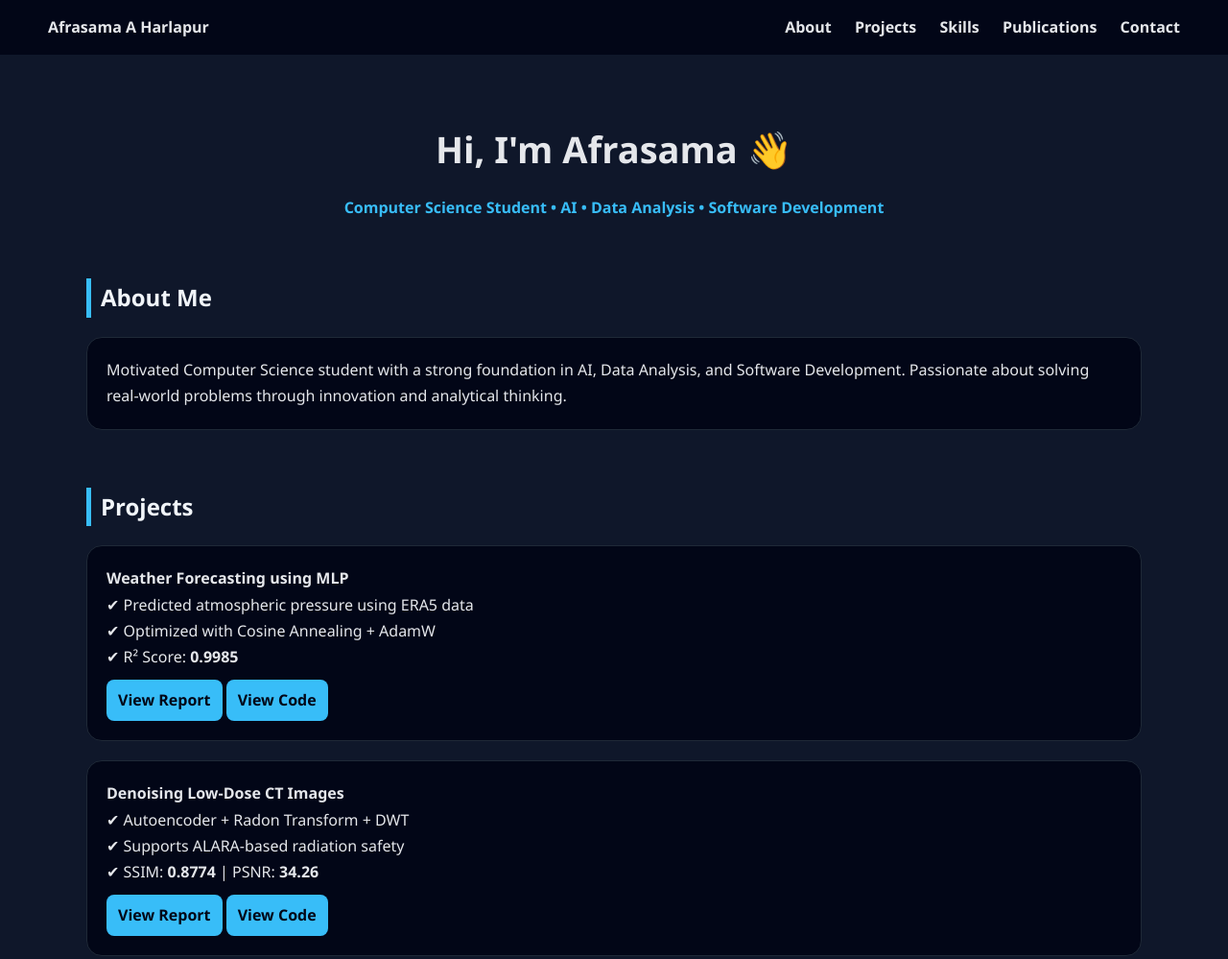
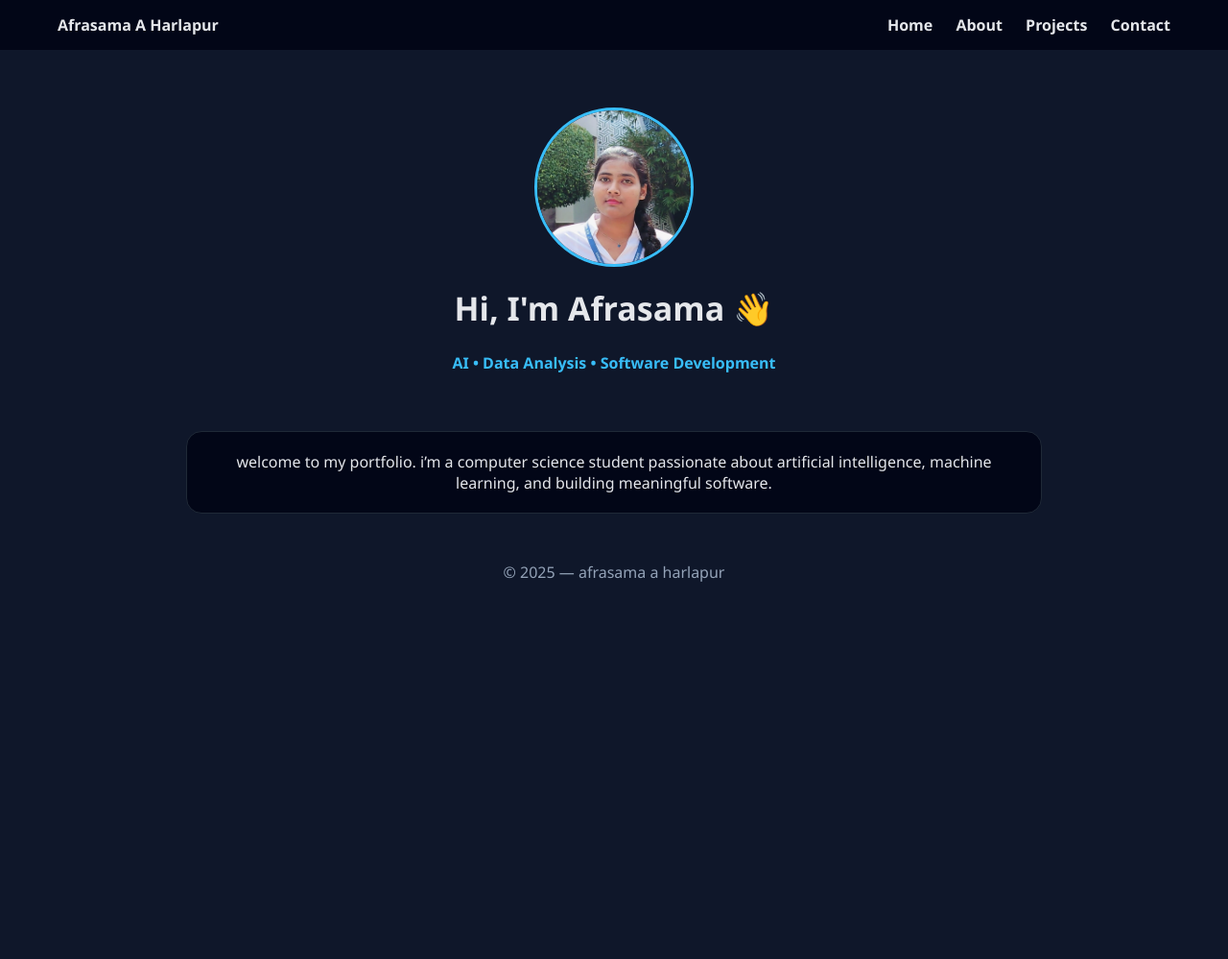
Before and after one commit to Afrasama/Afrasama.github.io, a plain HTML site: page index.html in a window 1280 px wide. Shown: the top 999 px of the page at 96% size. After the commit the page ends 800 px from the top, so only its background shows below. Drawn offline with Linux system fonts and the light colour scheme.

Commit message:
first commit

```diff
--- a/index.html
+++ b/index.html
@@ -2,24 +2,20 @@
 <html lang="en">
 <head>
 <meta charset="UTF-8">
-  <title>Afrasama A Harlapur | Portfolio</title>
+<title>Afrasama A Harlapur</title>
 
 <style>
 body{
   margin:0;
-      font-family: 'Segoe UI', Roboto, Arial;
+  font-family:Segoe UI, Arial;
   background:#0f172a;
   color:#e5e7eb;
-      line-height:1.7;
 }
 
 /* navbar */
 nav{
   background:#020617;
-      padding:15px 50px;
-      position:sticky;
-      top:0;
-      z-index:10;
+  padding:15px 60px;
   display:flex;
   justify-content:space-between;
   align-items:center;
@@ -30,78 +26,52 @@
   text-decoration:none;
   font-weight:600;
 }
-    nav a:hover{
-      color:#38bdf8;
+nav a:hover{ color:#38bdf8; }
+
+/* hero section */
+.hero{
+  max-width:1000px;
+  margin:60px auto;
+  text-align:center;
 }
-
-    /* container */
-    .container{
-      max-width:1100px;
-      margin:auto;
-      padding:40px 20px;
-    }
-
-    /* hero */
-    .hero{
-      text-align:center;
-      margin-top:20px;
+.hero img{
+  width:160px;
+  height:160px;
+  border-radius:50%;
+  border:3px solid #38bdf8;
 }
 .hero h1{
-      font-size:38px;
-      margin-bottom:10px;
+  font-size:34px;
+  margin-top:15px;
 }
 .tag{
   color:#38bdf8;
   font-weight:600;
+  margin-top:5px;
 }
 
-    /* section */
-    h2{
-      margin-top:60px;
-      color:#f1f5f9;
-      border-left:5px solid #38bdf8;
-      padding-left:10px;
-    }
-
-    /* cards */
+/* card */
 .card{
+  max-width:850px;
+  margin:30px auto;
   background:#020617;
   border:1px solid #1f2937;
   border-radius:16px;
   padding:20px;
-      margin-top:20px;
-      transition:0.3s;
+  text-align:center;
 }
 .card:hover{
-      transform:translateY(-4px);
   border-color:#38bdf8;
-      box-shadow:0 10px 25px rgba(0,0,0,0.4);
-    }
-
-    .cta{
-      background:#38bdf8;
-      color:#020617;
-      font-weight:600;
-      padding:8px 12px;
-      border-radius:8px;
-      text-decoration:none;
-      display:inline-block;
-      margin-top:10px;
-    }
-
-    .cta:hover{
-      background:#7dd3fc;
+  transform:translateY(-3px);
+  transition:0.3s;
 }
 
 footer{
   text-align:center;
-      margin-top:50px;
+  color:#94a3b8;
   padding:20px;
-      color:#94a3b8;
 }
-
 </style>
-
 </head>
 
 <body>
@@ -109,83 +79,26 @@
 <nav>
   <div><b>Afrasama A Harlapur</b></div>
   <div>
-    <a href="#about">About</a>
-    <a href="#projects">Projects</a>
-    <a href="#skills">Skills</a>
-    <a href="#publications">Publications</a>
-    <a href="#contact">Contact</a>
+    <a href="index.html">Home</a>
+    <a href="about.html">About</a>
+    <a href="projects.html">Projects</a>
+    <a href="contact.html">Contact</a>
   </div>
 </nav>
 
-<div class="container">
-
 <div class="hero">
+  <img src="image.jpg" alt="Profile Photo">
   <h1>Hi, I'm Afrasama 👋</h1>
-    <p class="tag">Computer Science Student • AI • Data Analysis • Software Development</p>
-  </div>
-
-  <!-- about -->
-  <h2 id="about">About Me</h2>
-  <div class="card">
-    Motivated Computer Science student with a strong foundation in AI, Data Analysis, and Software Development.
-    Passionate about solving real-world problems through innovation and analytical thinking.
-  </div>
-
-  <!-- projects -->
-  <h2 id="projects">Projects</h2>
-
-  <div class="card">
-    <b>Weather Forecasting using MLP</b><br>
-    ✔ Predicted atmospheric pressure using ERA5 data<br>
-    ✔ Optimized with Cosine Annealing + AdamW<br>
-    ✔ R² Score: <b>0.9985</b><br>
-    <a class="cta" href="reports/Multilayer_Perceptron_using_MLP.pdf" target="_blank">View Report</a>
-    <a class="cta" href="#">View Code</a>
+  <div class="tag">AI • Data Analysis • Software Development</div>
 </div>
 
 <div class="card">
-    <b>Denoising Low-Dose CT Images</b><br>
-    ✔ Autoencoder + Radon Transform + DWT<br>
-    ✔ Supports ALARA-based radiation safety<br>
-    ✔ SSIM: <b>0.8774</b> | PSNR: <b>34.26</b><br>
-    <a class="cta" href="reports/CT.pdf" target="_blank">View Report</a>
-    <a class="cta" href="#">View Code</a>
-  </div>
-
-  <div class="card">
-    <b>Adverse Drug Reaction Prediction using ProGen</b><br>
-    ✔ Deep Learning + Protein-Drug Modeling<br>
-    ✔ FFNN • CNN • GNN • Transformers<br>
-    <a class="cta" href="reports/Revised_Prediction_ADR_drugs.pdf" target="_blank">View Report</a>
-    <a class="cta" href="#">View Code</a>
-  </div>
-
-  <!-- skills -->
-  <h2 id="skills">Skills</h2>
-  <div class="card">
-    <b>Programming:</b> Python, Java, C, C++, SQL<br>
-    <b>Web:</b> HTML, CSS, JavaScript, MERN<br>
-    <b>Tools:</b> Spring Boot, MongoDB<br>
-  </div>
-
-  <!-- publications -->
-  <h2 id="publications">Publications</h2>
-  <div class="card">
-    ✔ Weather Forecasting using MLP — INCOFT 2025<br>
-    ✔ ADR Prediction using ProGen — ICMLDE 2025
-  </div>
-
-  <!-- contact -->
-  <h2 id="contact">Contact</h2>
-  <div class="card">
-    📧 afrasamaharlapur@gmail.com<br>
-    🔗 linkedin.com/in/afrasama-harlapur-44112a215
-  </div>
-
+  welcome to my portfolio. i’m a computer science student passionate about
+  artificial intelligence, machine learning, and building meaningful software.
 </div>
 
 <footer>
-  © 2025 — Designed & Built by Afrasama A Harlapur
+  © 2025 — afrasama a harlapur
 </footer>
 
 </body>
```
Also changed, not shown: reports/about.html (added, +36 -0 lines), reports/contact.html (added, +35 -0 lines), reports/projects.html (added, +52 -0 lines), image.jpg (added). Lines whose indentation alone changed are shown as unchanged.
